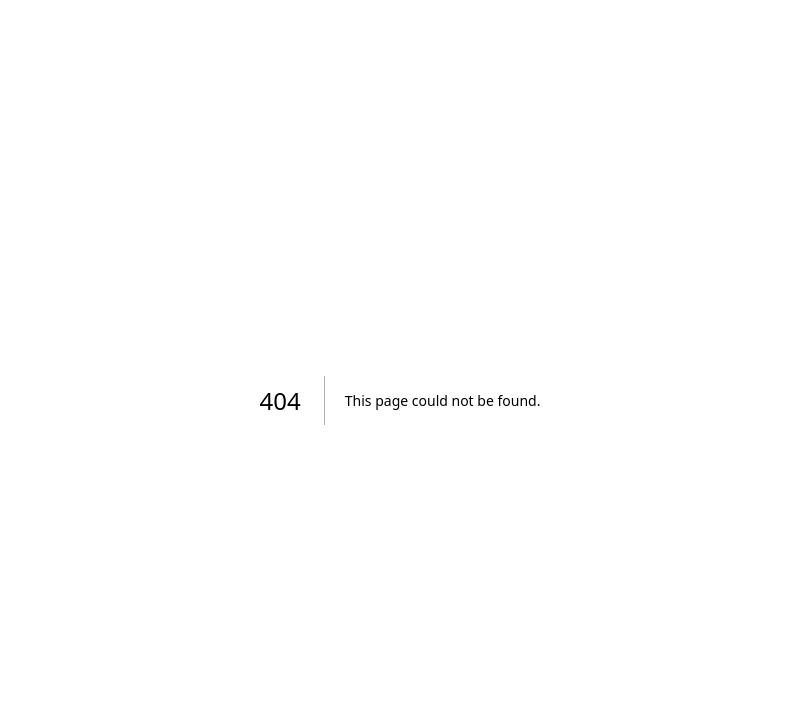
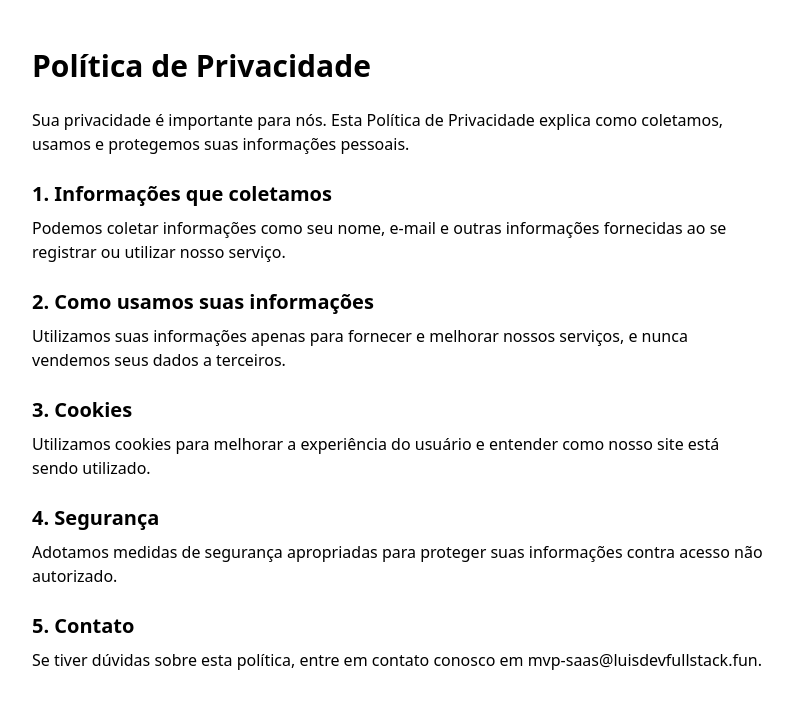
Before and after one commit to luishsilva09/MVP-SaaS, a Next.js app: page /privacy in a window 1280 px wide. Before the commit this address had no page. Shown: the top 708 px of the page, without its empty margins (240-1033 px from the left). Built offline with nearby package versions, Linux system fonts and the light colour scheme.

Commit message:
feat: privacy page

```diff
--- /dev/null
+++ b/src/app/privacy/page.tsx
@@ -0,0 +1,38 @@
+export default function PrivacyPolicyPage() {
+    return (
+        <body>
+        <main className="max-w-3xl mx-auto px-4 py-12">
+            <h1 className="text-3xl font-bold mb-6">Política de Privacidade</h1>
+
+            <p className="mb-4">
+                Sua privacidade é importante para nós. Esta Política de Privacidade explica como coletamos, usamos e protegemos suas informações pessoais.
+            </p>
+
+            <h2 className="text-xl font-semibold mt-6 mb-2">1. Informações que coletamos</h2>
+            <p className="mb-4">
+                Podemos coletar informações como seu nome, e-mail e outras informações fornecidas ao se registrar ou utilizar nosso serviço.
+            </p>
+
+            <h2 className="text-xl font-semibold mt-6 mb-2">2. Como usamos suas informações</h2>
+            <p className="mb-4">
+                Utilizamos suas informações apenas para fornecer e melhorar nossos serviços, e nunca vendemos seus dados a terceiros.
+            </p>
+
+            <h2 className="text-xl font-semibold mt-6 mb-2">3. Cookies</h2>
+            <p className="mb-4">
+                Utilizamos cookies para melhorar a experiência do usuário e entender como nosso site está sendo utilizado.
+            </p>
+
+            <h2 className="text-xl font-semibold mt-6 mb-2">4. Segurança</h2>
+            <p className="mb-4">
+                Adotamos medidas de segurança apropriadas para proteger suas informações contra acesso não autorizado.
+            </p>
+
+            <h2 className="text-xl font-semibold mt-6 mb-2">5. Contato</h2>
+            <p className="mb-4">
+                Se tiver dúvidas sobre esta política, entre em contato conosco em mvp-saas@luisdevfullstack.fun.
+            </p>
+        </main>
+        </body>
+    );
+}
```
